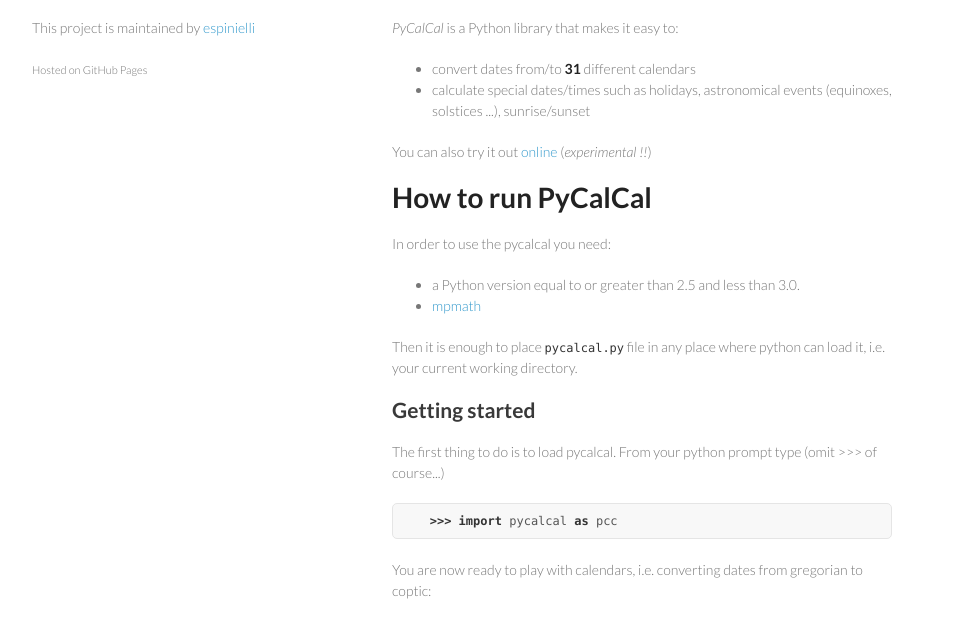
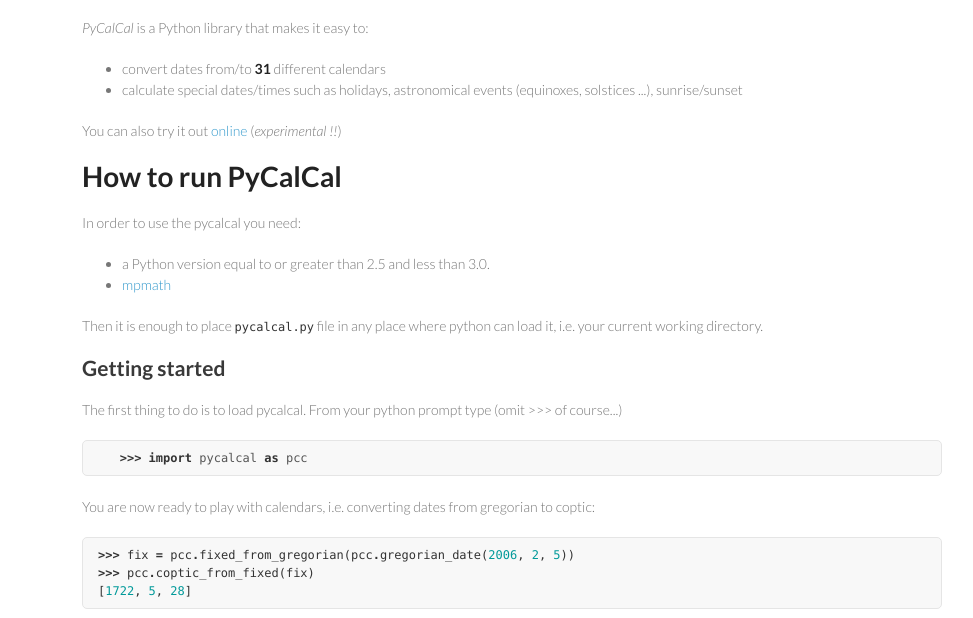
Before and after one commit to espinielli/pycalcal, a plain HTML site: page index.html in a window 1280 px wide. Shown: the part 143-761 px from the top of the page, without its empty margins (178-1151 px from the left). Drawn offline with Linux system fonts and the light colour scheme.

Commit message:
newer look

```diff
--- a/stylesheets/styles.css
+++ b/stylesheets/styles.css
@@ -158,8 +158,8 @@ header ul a strong {
 }
 
 section {
-  width:500px;
-  float:right;
+  width:100%;
+  padding-left:50px;
   padding-bottom:50px;
 }
 
```
